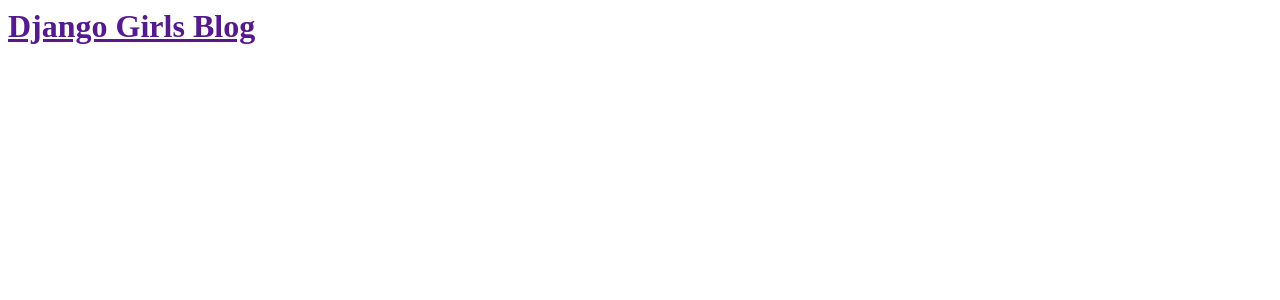
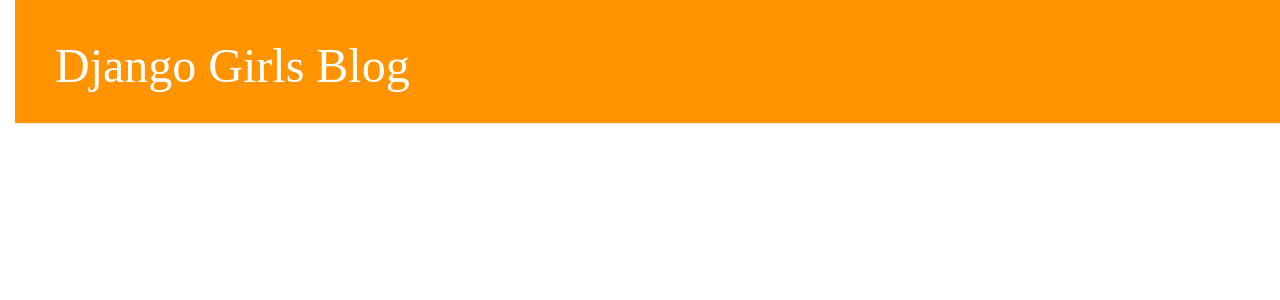
Before and after one commit to inphotehk/my-first-blog, a Django app: page / in a window 1280 px wide. Shown: the top 300 px of the page. Run offline with Django 3.2, Linux system fonts and the light colour scheme; data that the repository does not hold is empty; some libraries are stand-ins or nearby versions.

Commit message:
Added view and template for detailed blog post as well as CSS for the site.

```diff
--- /dev/null
+++ b/blog/static/css/blog.css
@@ -0,0 +1,55 @@
+h1 a {
+     color: #1742EB;
+     font-family:'Colaberate';
+}
+body {
+     padding-left: 15px
+}
+
+.page-header {
+    background-color: #ff9400;
+    margin-top: 0;
+    padding: 20px 20px 20px 40px;
+}
+
+.page-header h1, .page-header h1 a, .page-header h1 a:visited, .page-header h1 a:active {
+    color: #ffffff;
+    font-size: 36pt;
+    text-decoration: none;
+}
+
+.content {
+    margin-left: 40px;
+}
+
+h1, h2, h3, h4 {
+    font-family: 'Lobster', cursive;
+}
+
+.date {
+    float: right;
+    color: #828282;
+}
+
+.save {
+    float: right;
+}
+
+.post-form textarea, .post-form input {
+    width: 100%;
+}
+
+.top-menu, .top-menu:hover, .top-menu:visited {
+    color: #ffffff;
+    float: right;
+    font-size: 26pt;
+    margin-right: 20px;
+}
+
+.post {
+    margin-bottom: 70px;
+}
+
+.post h1 a, .post h1 a:visited {
+    color: #000000;
+}
--- /dev/null
+++ b/blog/templates/blog/base.html
@@ -0,0 +1,23 @@
+{% load staticfiles %}
+<html>
+    <head>
+        <title>Django Girls blog</title>
+        <link rel="stylesheet" href="//maxcdn.bootstrapcdn.com/bootstrap/3.2.0/css/bootstrap.min.css">
+        <link rel="stylesheet" href="//maxcdn.bootstrapcdn.com/bootstrap/3.2.0/css/bootstrap-theme.min.css">
+        <link href='//fonts.googleapis.com/css?family=Lobster&subset=latin,latin-ext' rel='stylesheet' type='text/css'>
+        <link rel="stylesheet" href="{% static "css/blog.css" %}">
+    </head>
+    <body>
+<div class="page-header">
+        <h1><a href="/">Django Girls Blog</a></h1>
+    </div>
+    <div class="content container">
+        <div class="row">
+            <div class="col-md-8">
+            {% block content %}
+            {% endblock %}
+            </div>
+        </div>
+    </div>
+    </body>
+</html>
--- a/blog/urls.py
+++ b/blog/urls.py
@@ -3,4 +3,5 @@
 
 urlpatterns = [
     url(r'^$', views.post_list, name='post_list'),
+    url(r'^post/(?P<pk>[0-9]+)/$', views.post_detail, name='post_detail'),
 ]
--- a/blog/views.py
+++ b/blog/views.py
@@ -1,5 +1,14 @@
+from django.shortcuts import render, get_object_or_404
 from django.shortcuts import render
+from django.utils import timezone
+from .models import Post
+
 
 # Create your views here.
 def post_list(request):
-    return render(request, 'blog/post_list.html', {})
+    posts = Post.objects.filter(published_date__lte=timezone.now()).order_by('published_date')
+    return render(request, 'blog/post_list.html', {'posts':posts})
+
+def post_detail(request, pk):
+    post = get_object_or_404(Post, pk=pk)
+    return render(request, 'blog/post_detail.html', {'post': post})
```
Also changed, not shown: blog/post_detial.html (added, +13 -0 lines), blog/templates/blog/post_list.html (+12 -18 lines), blog/templates/blog/post_detail.html (added).
